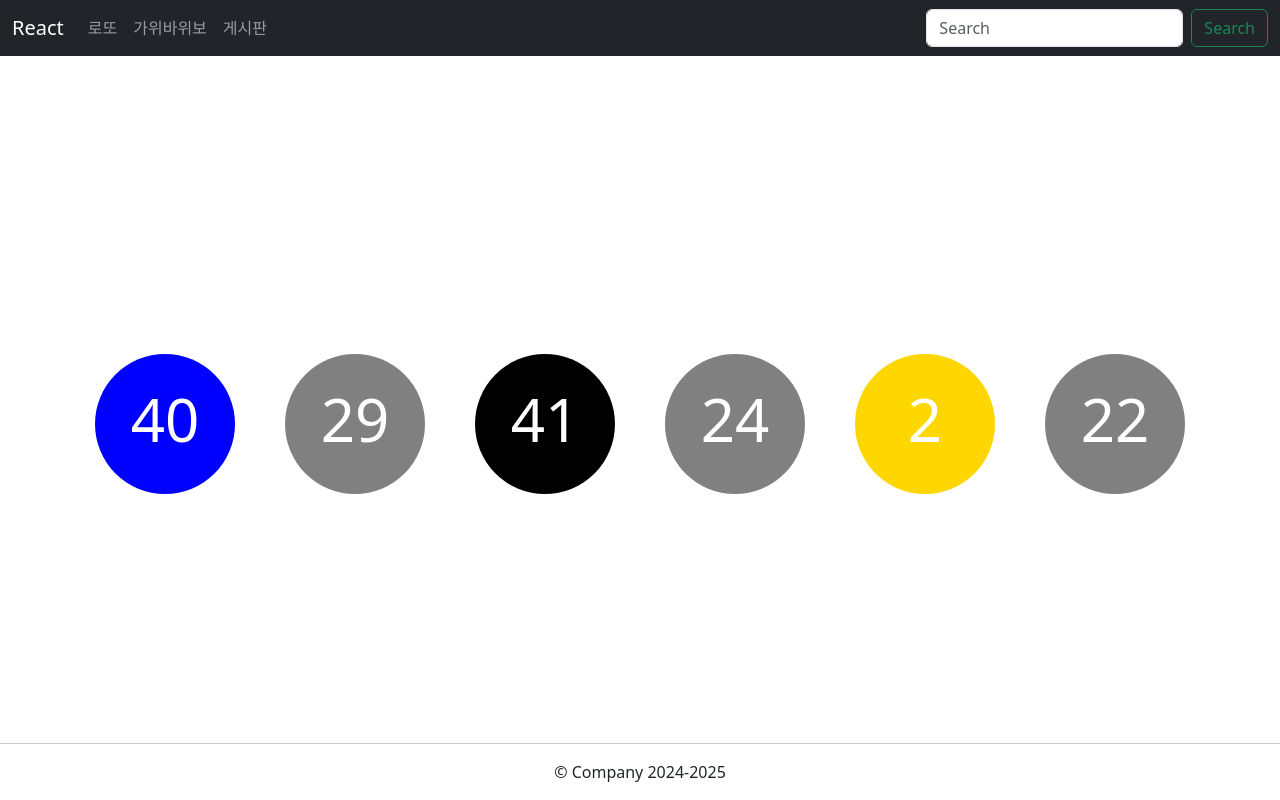
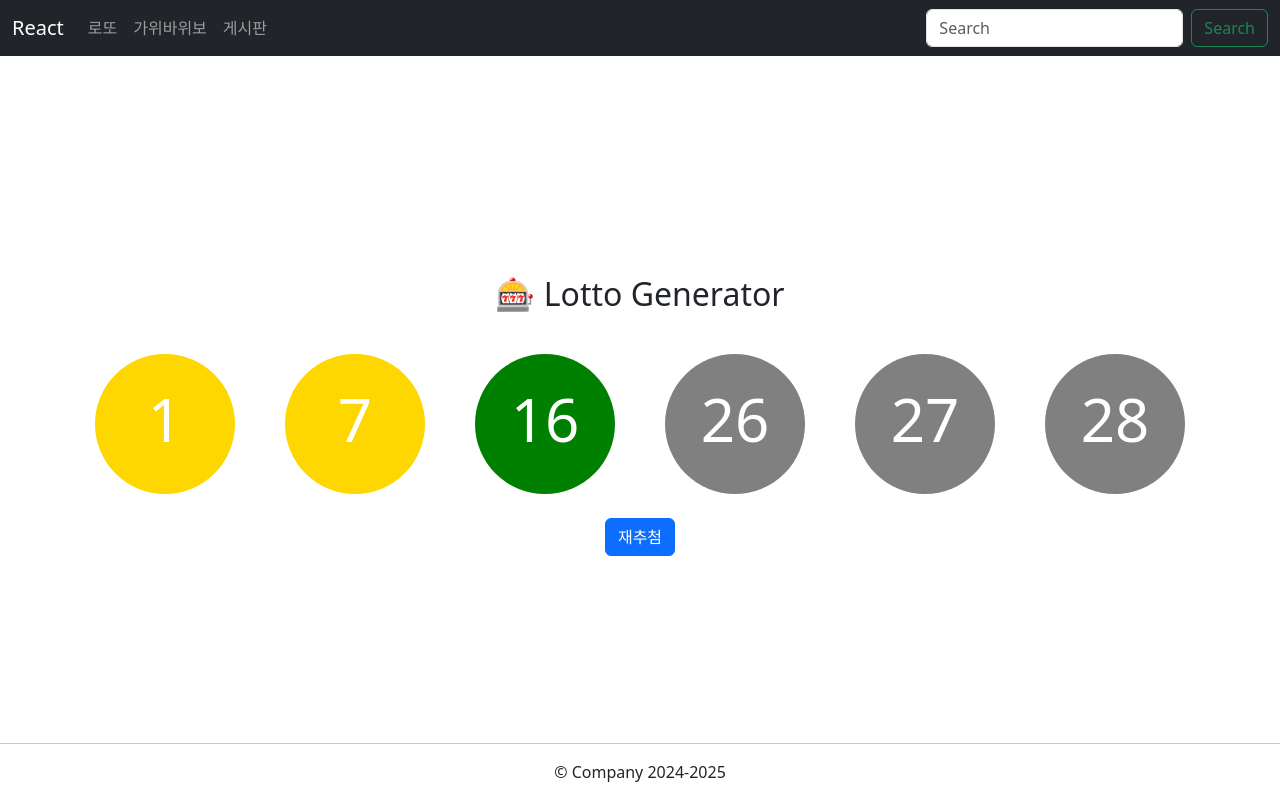
Before and after one commit to yj2025/react-vite-jyj-game-project, a React (Vite) app: page / in a window 1280 px wide. Built offline with nearby package versions, Linux system fonts and the light colour scheme.

Commit message:
refactor: LottoPage 로직 개선 및 정렬 기능 추가

```diff
--- a/src/ui/pages/LottoPage.jsx
+++ b/src/ui/pages/LottoPage.jsx
@@ -2,29 +2,40 @@ import React, { useState } from 'react'
 import LottoBall from '../components/lotto/LottoBall'
 
 const LottoPage = () => {
-  const setNumbers = () => {
+  // 로또 번호 생성 함수 (1~45, 중복 제거{Set}, 정렬 포함)
+  const generateLottoNumbers = () => {
     const lottoSet = new Set()
 
     while (lottoSet.size < 6) {
-      let num = Math.floor(Math.random() * 45) + 1
+      const num = Math.floor(Math.random() * 45) + 1
       lottoSet.add(num)
     }
 
-    console.log(lottoSet)
-    return Array.from(lottoSet)
+    // Set → Array 변환 후 오름차순 정렬
+    return [...lottoSet].sort((a, b) => a - b)
   }
 
-  const [nums, setNums] = useState(setNumbers())
+  // lazy 초기화
+  const [nums, setNums] = useState(() => generateLottoNumbers())
 
-  const onClick = () => {
-    setNums(setNumbers())
+  // 재추첨
+  const handleRegenerate = () => {
+    setNums(generateLottoNumbers())
   }
 
   return (
-    <div className='container'>
-      <div onClick={onClick} className='row mt-sm-5'>
-        {nums && nums.map((num) => <LottoBall lottoNum={num}></LottoBall>)}
+    <div className="container text-center mt-5">
+      <h2 className="mb-4">🎰 Lotto Generator</h2>
+
+      <div className="row justify-content-center mb-4">
+        {nums.map((num) => (
+          <LottoBall key={num} lottoNum={num} />
+        ))}
       </div>
+
+      <button className="btn btn-primary" onClick={handleRegenerate}>
+        재추첨
+      </button>
     </div>
   )
 }
```
Also changed, not shown: 1 other file (tests, documents, lock files or other folders).
